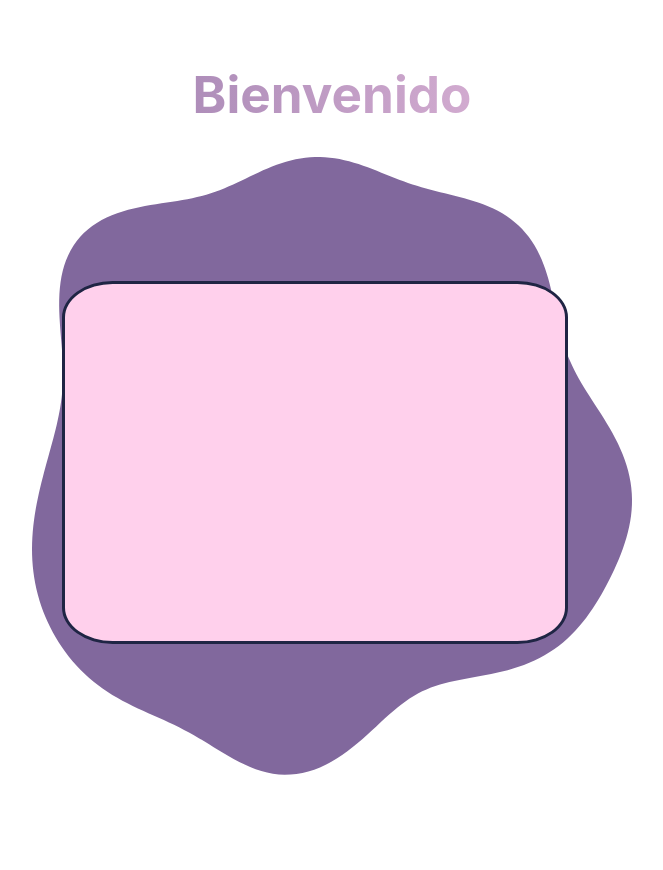
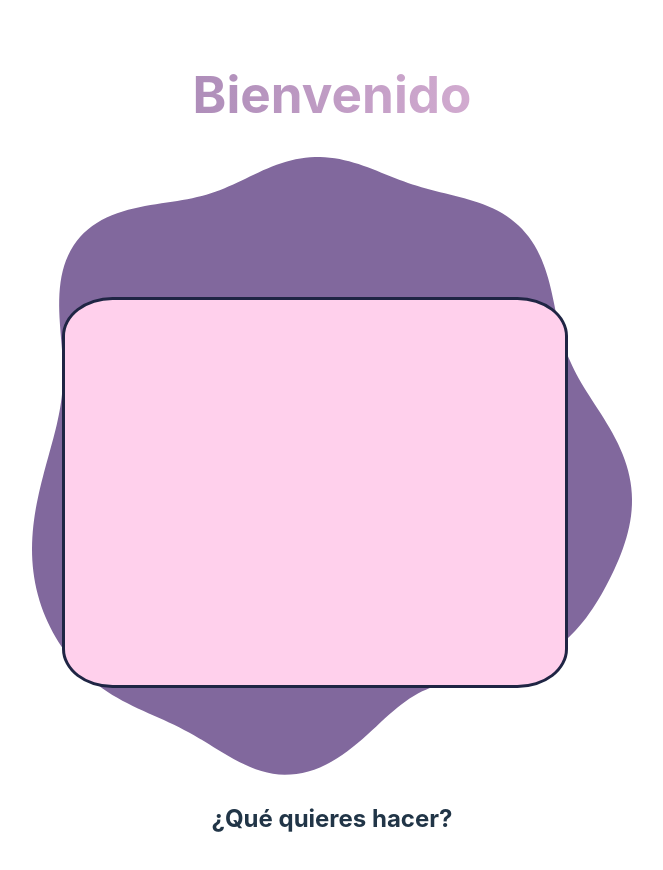
Before and after one commit to gatoguapo/react_curso, a React (Vite) app in the folder Sistema-Profesores/: page / in a window 1280 px wide. Shown: the top 870 px of the page, without its empty margins (308-971 px from the left). Before the commit the page ends 813 px from the top, so only its background shows below. Built offline with nearby package versions, Linux system fonts and the light colour scheme.

Commit message:
main-title h2 creado

```diff
--- a/Sistema-Profesores/src/assets/css/VistaMain.css
+++ b/Sistema-Profesores/src/assets/css/VistaMain.css
@@ -11,3 +11,7 @@
     top: 30%;
     left: 23%;
 }
+
+.main-title {
+
+}
--- a/Sistema-Profesores/src/assets/vistas/VistaMain.jsx
+++ b/Sistema-Profesores/src/assets/vistas/VistaMain.jsx
@@ -2,7 +2,10 @@ import "../css/VistaMain.css"
 
 export function VistaMain() {
     return (
-        <div className="main-layer">
-        </div>
+        <>
+            <h2 className="main-title">¿Qué quieres hacer?</h2>
+            <div className="main-layer">
+            </div>
+        </>
     )
 }
```
